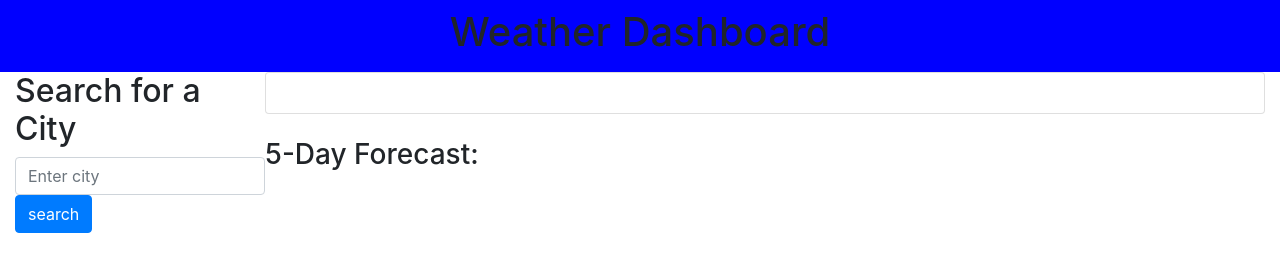
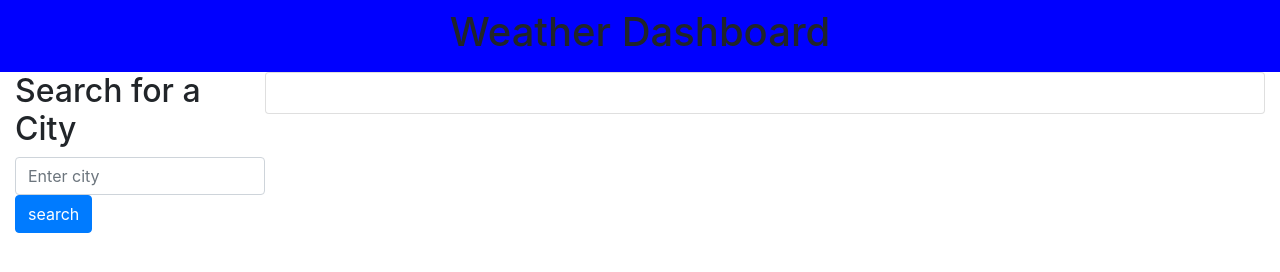
Before and after one commit to nikkikhou/weather_dashboard, a plain HTML site: page index.html in a window 1280 px wide. Drawn offline with nearby package versions, Linux system fonts and the light colour scheme.

```diff
--- a/index.html
+++ b/index.html
@@ -52,7 +52,6 @@
         </div>
 
         <!-- 5 day forecast -->
-        <h3>5-Day Forecast:</h3>
         <div class="container-fluid">
           <div
             id="week-forecast"
```
Also changed, not shown: 1 other file.
